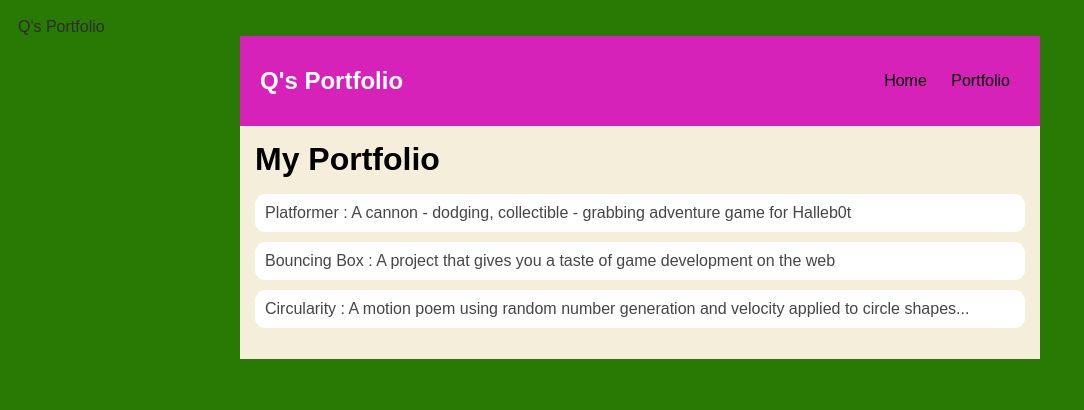
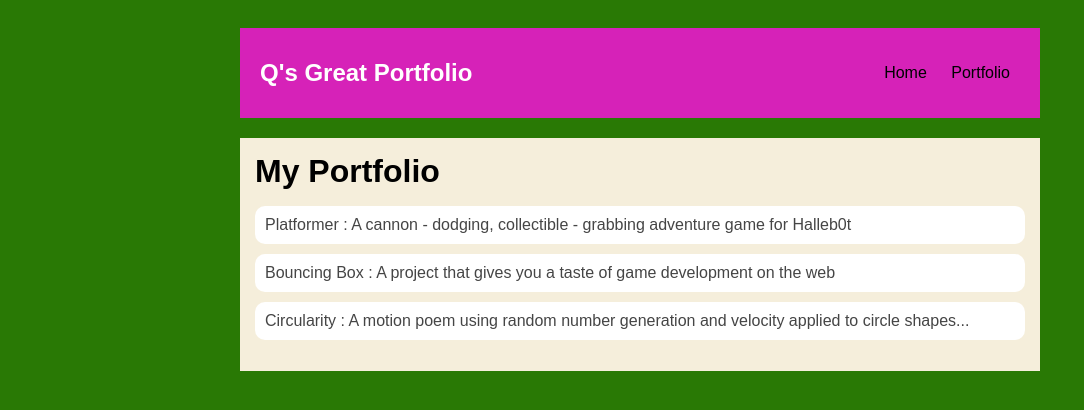
Before and after one commit to Quaron1/Quaron1.github.io, a plain HTML site: page portfolio.html in a window 1280 px wide. Shown: the whole page, without its empty margins (0-1084 px from the left). Drawn offline with Linux system fonts and the light colour scheme.

Commit message:
finished website

```diff
--- a/portfolio.html
+++ b/portfolio.html
@@ -1,14 +1,13 @@
 <!DOCTYPE html>
 <html>
   <head>
-    Q's Portfolio
-    <link rel="stylesheet" href="style.css">
+    <link rel="stylesheet" href="style.css" />
   </head>
 
   <body>
     <div id="all-contents">
       <nav>
-        <h1> Q's Portfolio</h1>
+        <h1>Q's Great Portfolio</h1>
         <ul id="nav-ul">
           <li class="nav-li">
             <a class="nav-a" href="index.html">Home</a>
@@ -21,7 +20,7 @@
 
       <main>
         <div class="content">
-          <h1> My Portfolio</h1>
+          <h1>My Portfolio</h1>
           <ul id="portfolio">
             <li>
               <a href="projects/platformer/"
--- a/style.css
+++ b/style.css
@@ -1,7 +1,7 @@
 body {
     background: rgb(41, 121, 5);
     color: rgb(45, 45, 45);
-    padding: 10px;
+    padding: 20px;
     font-family: arial;
 }
 #all-contents {
@@ -13,6 +13,7 @@ body {
 nav {
     background: rgb(214, 34, 184);
    margin: 0 auto;
+   margin-bottom: 20px;
     display: flex;
     padding: 20px;
 }
```
Also changed, not shown: index.html (+2 -2 lines).
